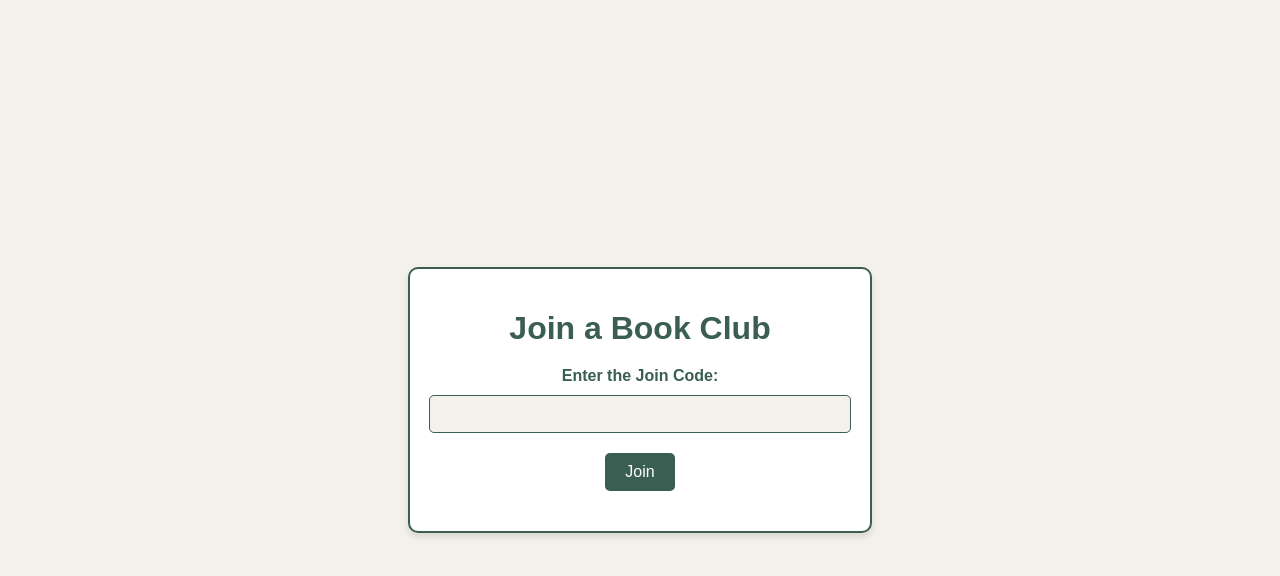
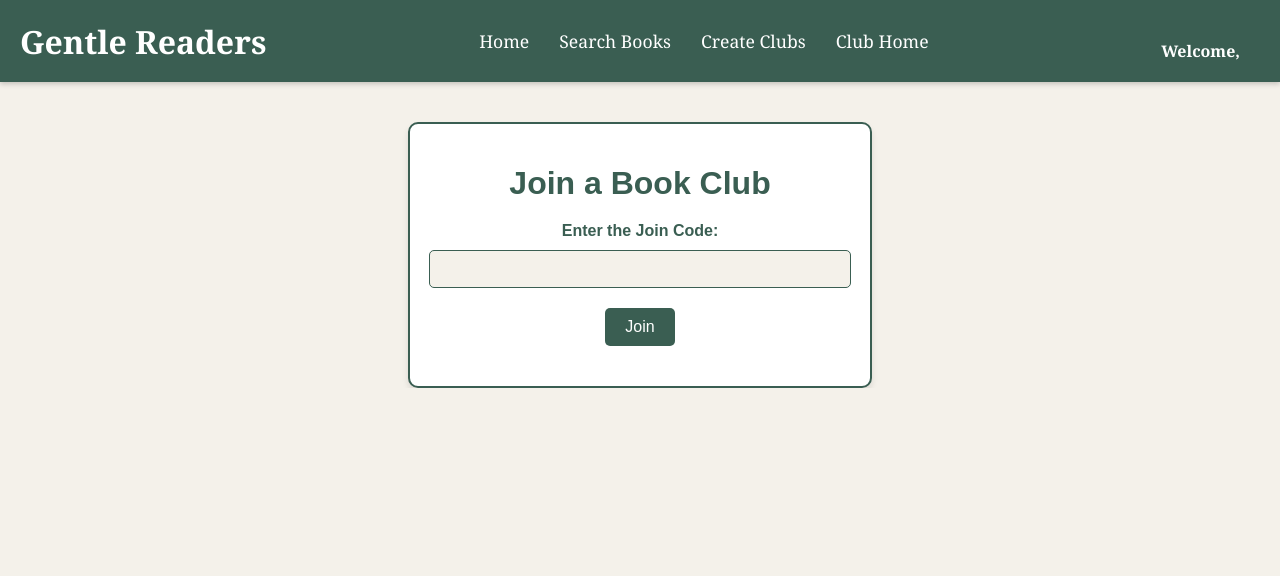
Before and after one commit to KirkGH/virtual-book-club, a website: page app/public/bookClub/joinBookClub/joinBookClub.html in a window 1280 px wide. Drawn offline with Linux system fonts and the light colour scheme.

Commit message:
added join books

```diff
--- a/app/public/bookClub/joinBookClub/joinBookClub.css
+++ b/app/public/bookClub/joinBookClub/joinBookClub.css
@@ -1,3 +1,120 @@
+header {
+  background-color: #3a5e52;
+  color: white;
+  padding: 10px 20px;
+  display: flex;
+  justify-content: space-between;
+  align-items: center;
+  position: sticky;
+  top: 0;
+  width: 100%;
+  max-width: 100%;
+  box-sizing: border-box;
+  box-shadow: 0 2px 5px rgba(0, 0, 0, 0.2);
+  font-family: 'Georgia', serif;
+  margin-bottom: 40px;
+}
+
+.logo h1 {
+  font-size: 2em;
+  font-weight: bold;
+  color: white;
+  margin: 0;
+  padding: 0;
+  text-align: left;
+  font-family: 'Georgia', serif;
+}
+
+/* Navigation Links */
+.nav-links {
+  display: flex;
+  justify-content: center;
+  gap: 30px;
+  list-style: none;
+  padding: 0;
+  margin: 0;
+  flex-grow: 1;
+}
+
+.nav-links a {
+  color: white;
+  text-decoration: none;
+  font-size: 1.1em;
+}
+
+.nav-links a:hover {
+  text-decoration: underline;
+}
+
+/* Signup Button */
+.signup a {
+  background-color: #ffffff;
+  color: #3a5e52;
+  padding: 8px 15px;
+  font-size: 1.1em;
+  text-decoration: none;
+  border-radius: 5px;
+}
+
+.signup a:hover {
+  background-color: #e4e4e4;
+}
+
+html, body {
+  margin: 0;
+  padding: 0;
+  width: 100%;
+  overflow-x: hidden;
+}
+
+/* User Drawer CSS */
+.userMenuClass {
+  position: relative;
+  display: inline-block;
+}
+
+.usernameClass {
+  background: none;
+  border: none;
+  color: #ffffff;
+  font-size: 16px;
+  font-weight: bold;
+  cursor: pointer;
+  font-family: 'Georgia', serif;
+}
+
+.usernameClass:hover {
+  text-decoration: underline;
+  background-color: #2c4c42;
+}
+
+.dropdown {
+  display: none;
+  position: absolute;
+  right: 0;
+  background-color: #f9f9f9;
+  box-shadow: 0px 8px 16px rgba(0, 0, 0, 0.2);
+  z-index: 1;
+  min-width: 150px;
+  border-radius: 4px;
+  overflow: hidden;
+}
+
+.dropdown a {
+  color: black;
+  text-decoration: none;
+  display: block;
+  padding: 10px 15px;
+}
+
+.dropdown a:hover {
+  background-color: #f1f1f1;
+}
+
+.dropdown.active {
+  display: block;
+}
+
 body {
   background-color: #f4f1ea;
   font-family: Arial, sans-serif;
@@ -7,10 +124,10 @@ body {
   display: flex;
   justify-content: center;
   align-items: center;
-  height: 100vh;
+  flex-direction: column;
 }
 
-.container {
+.bookClub {
   background-color: #ffffff;
   border: 2px solid #3a5e52;
   border-radius: 10px;
--- a/app/public/bookClub/joinBookClub/joinBookClub.html
+++ b/app/public/bookClub/joinBookClub/joinBookClub.html
@@ -8,7 +8,30 @@
     <script src="joinBookClub.js" defer></script>
   </head>
   <body>
-    <div class="container">
+    <header>
+      <div class="logo">
+        <h1>Gentle Readers</h1>
+      </div>
+      <nav>
+        <ul class="nav-links">
+          <li><a href="/homepageAuth">Home</a></li>
+          <li><a href="/searchBooks">Search Books</a></li>
+          <li><a href="/bookClub/clubCreation/createBookClub">Create Clubs</a></li>
+          <li><a href="/bookClub/clubCreation/bookClubHome/bookClubHome">Club Home</a></li>
+        </ul>
+      </nav>
+      <div class="user-info">
+        <div class="userMenuClass">
+          <button class="usernameClass" onclick="toggleMenu()">Welcome, <strong id="usernameID"> </strong></button>
+          <div class="dropdown" id="userMenuID">
+            <a href="/profile">Profile</a>
+            <a href="/logout">Log Out</a>
+          </div>
+        </div>
+      </div>
+    </header>
+
+    <div class="bookClub">
       <h1>Join a Book Club</h1>
       <form id="joinClubForm">
         <label for="joinCode">Enter the Join Code:</label>
--- a/app/public/bookClub/joinBookClub/joinBookClub.js
+++ b/app/public/bookClub/joinBookClub/joinBookClub.js
@@ -20,3 +20,21 @@ document.addEventListener("DOMContentLoaded", function () {
     joinClubForm.reset();
   });
 });
+
+function toggleMenu() {
+  const userMenu = document.getElementById('userMenuID');
+  userMenu.classList.toggle('active');
+}
+
+document.addEventListener('click', function (event) {
+  const userMenu = document.getElementById('userMenuID');
+  const userNameButton = document.querySelector('.userNameClass');
+
+  if (!userNameButton.contains(event.target) && !userMenu.contains(event.target)) {
+      userMenu.classList.remove('active');
+  }
+});
+
+document.getElementById('signupButton').addEventListener('click', function() {
+  window.location.href = '/login';
+});
```
Also changed, not shown: app/public/bookClub/clubCreation/bookClubHome/bookClubHome.html (+3 -0 lines), app/server.js (+8 -4 lines).
